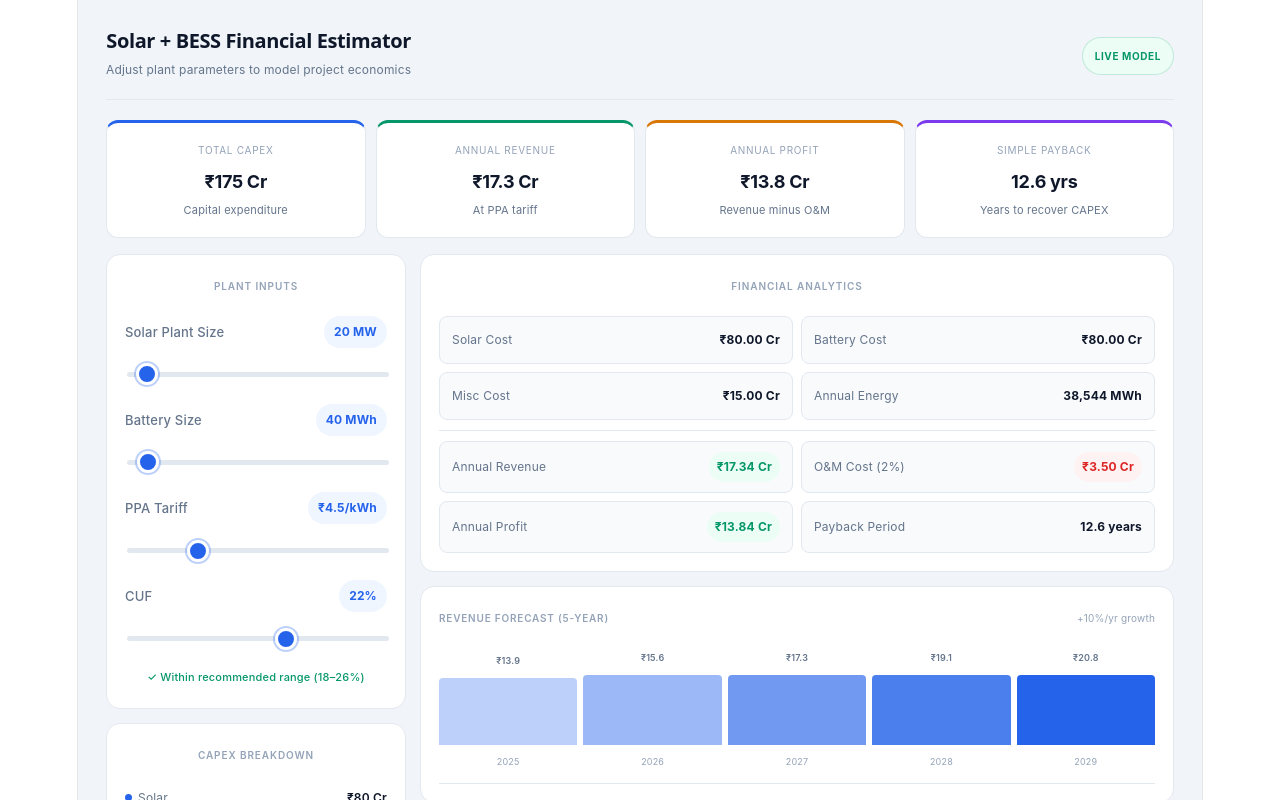
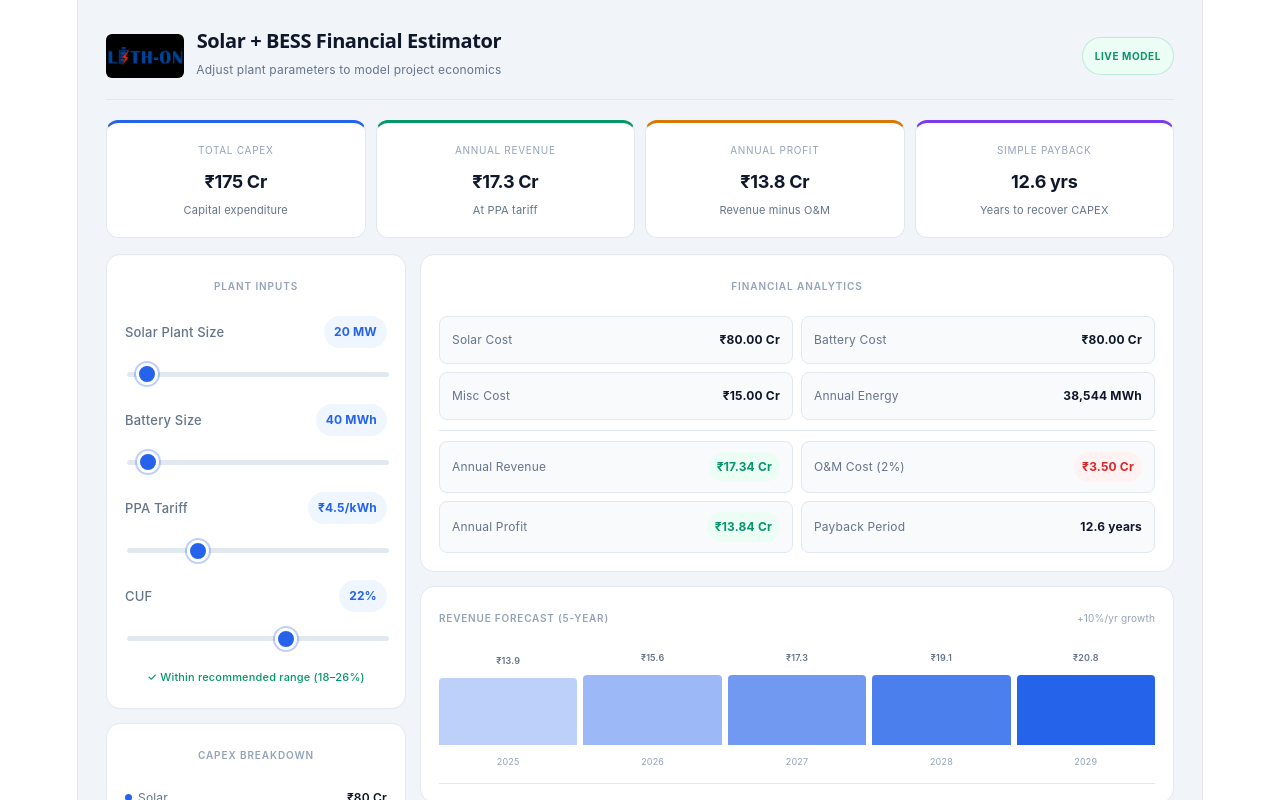
Before and after one commit to KSENGAR1/solar-bess-estimator, a React (Vite) app: page / in a window 1280 px wide. Shown: the top 800 px of the page. Built offline with nearby package versions, Linux system fonts and the light colour scheme.

Commit message:
added logo

```diff
--- a/src/App.jsx
+++ b/src/App.jsx
@@ -236,6 +236,17 @@ export default function App() {
         paddingBottom: "16px",
         borderBottom: `1px solid ${C.border}`,
       }}>
+        <div style={{ display: "flex", alignItems: "center", gap: "12px" }}>
+          <img
+            src="/logo.jpeg"
+            alt="Lith-On logo"
+            style={{
+              height: isMobile ? "36px" : "44px",
+              width: "auto",
+              borderRadius: "6px",
+              flexShrink: 0,
+            }}
+          />
           <div>
             <h1 style={{ fontSize: isMobile ? "17px" : "20px", fontWeight: 700, color: C.text, letterSpacing: "-0.4px", margin: 0 }}>
               Solar + BESS Financial Estimator
@@ -243,6 +254,7 @@ export default function App() {
             <p style={{ fontSize: "12px", color: C.textSec, marginTop: "3px" }}>
               Adjust plant parameters to model project economics
             </p>
+          </div>
         </div>
         <span style={{
           fontSize: "10px", padding: "5px 12px", borderRadius: "99px",
```
Also changed, not shown: public/logo.jpeg (added). Lines whose indentation alone changed are shown as unchanged.
